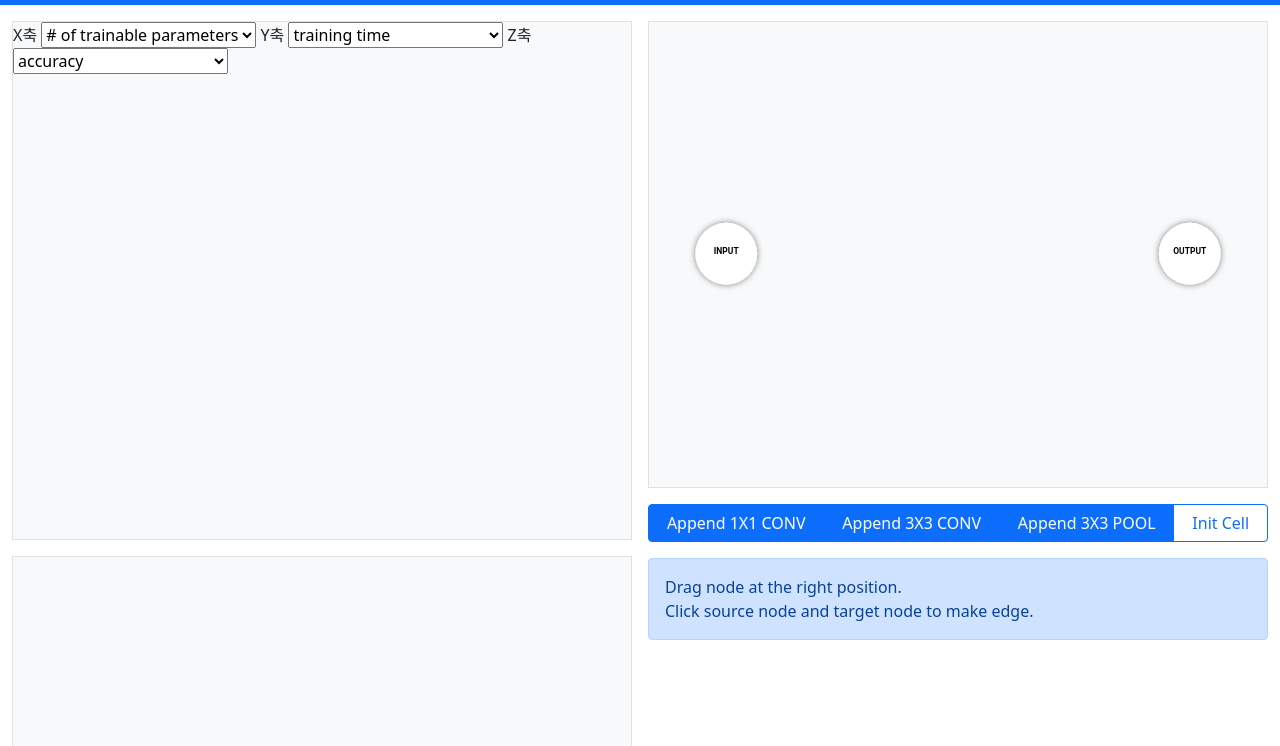
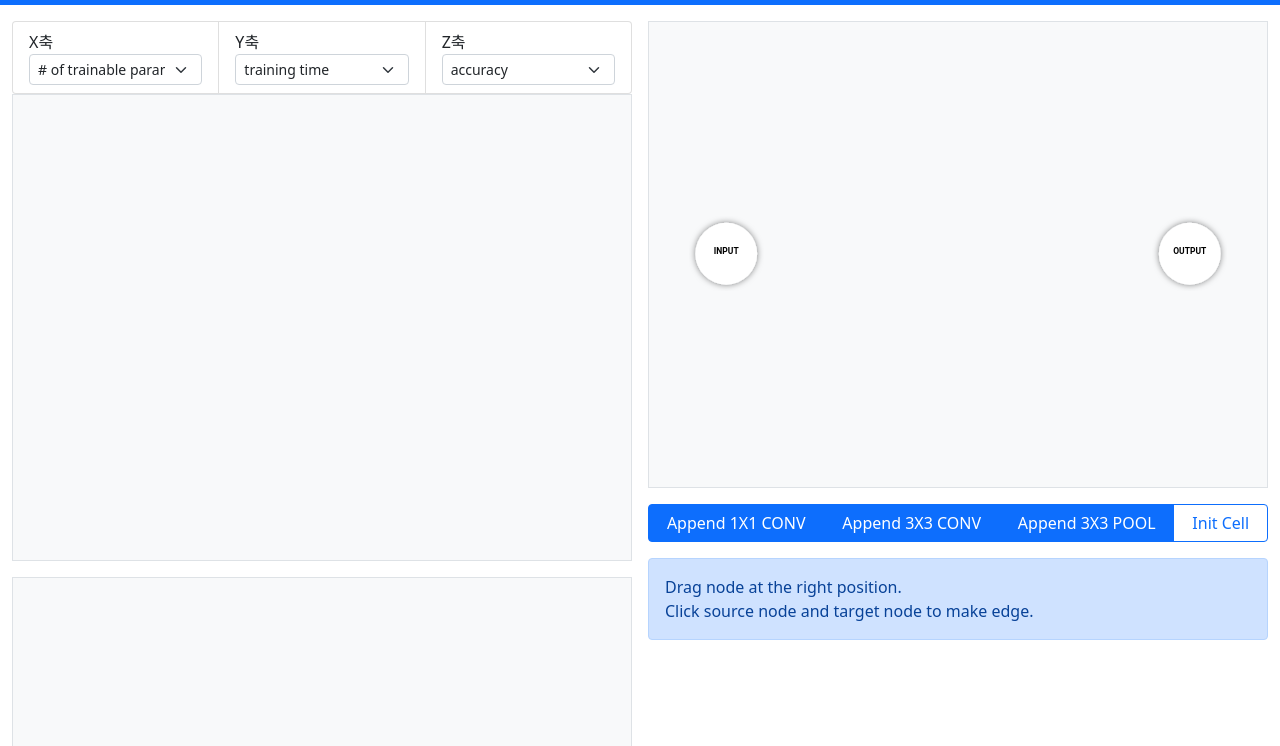
Before and after one commit to jiwnchoi/VANAS, a website built with webpack: page public/index.html in a window 1280 px wide. Shown: the part 51-797 px from the top of the page. Built offline with nearby package versions, Linux system fonts and the light colour scheme; no server answers; files whose address does not match are found by name.

Commit message:
[MOD] heatmap fix

```diff
--- a/public/index.html
+++ b/public/index.html
@@ -40,44 +40,50 @@
     <main class="container-xxl bd-layout overflow-hidden">
         <main class="bd-main">
             <div class="row g-3">
+
                 <div class="col-lg-6">
-                    <div class="border bg-light svg-container mb-3">
-                        <div id="options">
+                    <ul class="list-group list-group-horizontal" id="options">
+                        <li class="list-group-item flex-fill">
                             <label for="optionX">X축</label>
-                            <select id="optionX">
+                            <select class="form-select form-select-sm" id="optionX">
                                 <option value=trainable_parameters selected="selected"># of trainable parameters
                                 </option>
                                 <option value=training_time>training time</option>
                                 <option value=test_accuracy>accuracy</option>
                             </select>
+                        </li>
+                        <li class="list-group-item flex-fill">
                             <label for="optionY">Y축</label>
-                            <select id="optionY">
+                            <select class="form-select form-select-sm" id="optionY">
                                 <option value=trainable_parameters># of trainable parameters</option>
                                 <option value=training_time selected="selected">training time</option>
                                 <option value=test_accuracy>accuracy</option>
                             </select>
+                        </li>
+                        <li class="list-group-item flex-fill">
                             <label for="optionZ">Z축</label>
-                            <select id="optionZ">
+                            <select class="form-select form-select-sm" id="optionZ">
                                 <option value=trainable_parameters># of trainable parameters</option>
                                 <option value=training_time>training time</option>
                                 <option value=test_accuracy selected="selected">accuracy</option>
-                            </select><br>
-                        </div>
+                            </select>
+                        </li>
+                    </ul>
+                    <div class="border bg-light svg-container mb-3">
                         <svg id="heatmap" viewBox="0 0 800 600" preserveAspectRatio="xMinYMin meet"
                             class="svg-content-responsive"></svg>
                         <div id="tooltip"></div>
+                    </div>
 
-                    </div>
+
                     <div class="border bg-light svg-container">
                         <svg id="sharpleyvalue" viewBox="0 0 800 600" preserveAspectRatio="xMinYMin meet"
                             class="svg-content-responsive"></svg>
-
                     </div>
 
                 </div>
+
                 <div class="col-lg-6">
-
-
                     <div class="border bg-light svg-container mb-3">
                         <svg id="architecture" viewBox="0 0 800 600" preserveAspectRatio="xMinYMin meet"
                             class="svg-content-responsive"></svg>
--- a/src/index.js
+++ b/src/index.js
@@ -55,12 +55,22 @@ httpRequest.send();
 httpRequest.addEventListener("readystatechange", function () {
     if (this.readyState === this.DONE) { // when the request has completed
         heatmapData = JSON.parse(this.response);
+        generateHeatmap();
 
         let options = document.getElementById("options");
+        let heatmapButton = document.createElement("button");
+        heatmapButton.innerText = "Generate Heatmap";
+        heatmapButton.classList.add("btn");
+        heatmapButton.classList.add("btn-primary");
+        heatmapButton.addEventListener("click", () => {
+            heatmap.select("svg").remove();
+            generateHeatmap();
+        });
+        options.appendChild(heatmapButton);
+    }
+});
 
-        let heatmapButton = document.createElement("button");
-        heatmapButton.innerHTML = "Generate Heatmap";
-        heatmapButton.addEventListener("click", () => {
+function generateHeatmap() {
     let optionX = document.getElementById("optionX"),
         optionY = document.getElementById("optionY"),
         optionZ = document.getElementById("optionZ");
@@ -74,7 +84,4 @@ httpRequest.addEventListener("readystatechange", function () {
         (heatmapData);
     heatmap.append(() => heatmapResult[0]);
     tooltip.append(() => heatmapResult[1]);
-        });
-        options.appendChild(heatmapButton);
-    }
-});
+};
```
Lines whose indentation alone changed are shown as unchanged.
